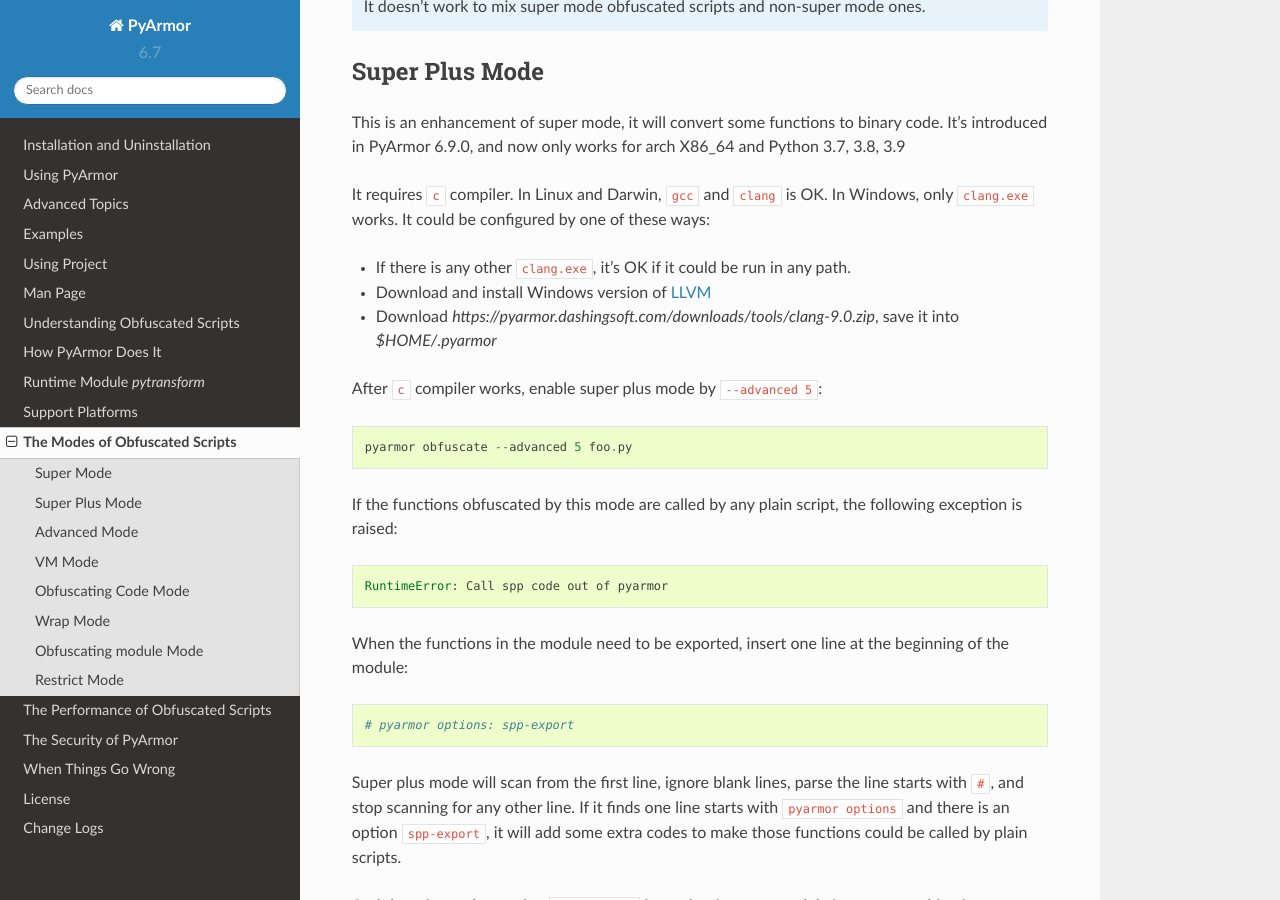
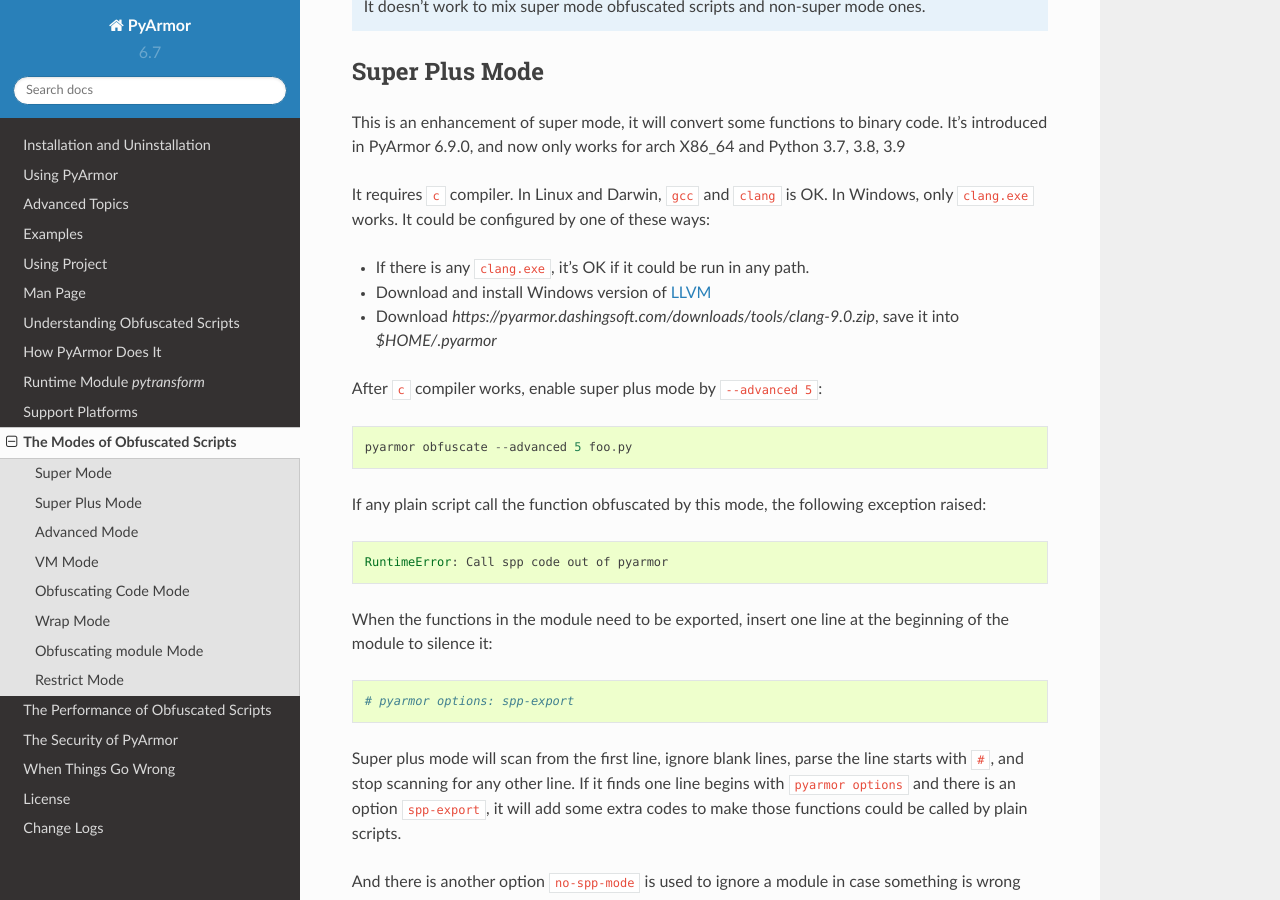
Before and after one commit to dashingsoft/pyarmor, a Sphinx documentation site: the page built from docs/mode.rst, in a window 1280 px wide and 900 px high, scrolled down 966 px. Built offline with Sphinx 7.4.7 and the Read the Docs theme 2.0.0, drawn with Linux system fonts in a browser that asks for light colours.

Commit message:
Refine doc

```diff
--- a/docs/mode.rst
+++ b/docs/mode.rst
@@ -54,7 +54,7 @@
 It requires ``c`` compiler. In Linux and Darwin, ``gcc`` and ``clang`` is OK. In
 Windows, only ``clang.exe`` works. It could be configured by one of these ways:
 
-* If there is any other ``clang.exe``, it's OK if it could be run in any path.
+* If there is any ``clang.exe``, it's OK if it could be run in any path.
 * Download and install Windows version of `LLVM <https://releases.llvm.org>`_
 * Download `https://pyarmor.dashingsoft.com/downloads/tools/clang-9.0.zip`, save
   it into `$HOME/.pyarmor`
@@ -63,19 +63,19 @@
 
   pyarmor obfuscate --advanced 5 foo.py
 
-If the functions obfuscated by this mode are called by any plain script, the
-following exception is raised::
+If any plain script call the function obfuscated by this mode, the following
+exception raised::
 
     RuntimeError: Call spp code out of pyarmor
 
 When the functions in the module need to be exported, insert one line at the
-beginning of the module::
+beginning of the module to silence it::
 
   # pyarmor options: spp-export
 
 Super plus mode will scan from the first line, ignore blank lines, parse the
 line starts with ``#``, and stop scanning for any other line. If it finds one
-line starts with ``pyarmor options`` and there is an option ``spp-export``, it
+line begins with ``pyarmor options`` and there is an option ``spp-export``, it
 will add some extra codes to make those functions could be called by plain
 scripts.
 
```
